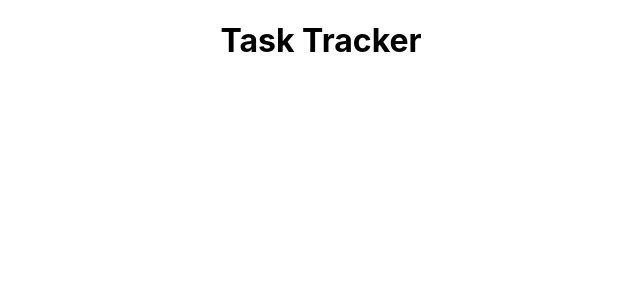
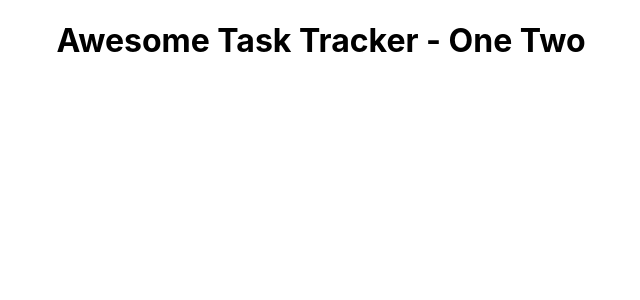
Before and after one commit to annjose/react-task-tracker, a React (Create React App) app: page / in a window 1280 px wide. Shown: the top 300 px of the page, without its empty margins (319-959 px from the left). Built offline with nearby package versions, Linux system fonts and the light colour scheme.

Commit message:
Object deconstructing

```diff
--- a/src/App.js
+++ b/src/App.js
@@ -5,7 +5,8 @@ function App() {
 
   return (
     <div className="App">
-      <Header />
+      <Header title = "Awesome" a = "One" b  ="Two"/>
+      {/* <Header /> */}
     </div>
   );
 }
--- a/src/components/Header.js
+++ b/src/components/Header.js
@@ -1,12 +1,16 @@
-const Header = () => {
+const Header = (props) => {
 
+    // object decontructing to get the contents of props
+    const {a, b} = props;
     return (
         // the following tag is HTML header tag and should be lowercase;
         // otherwise React will treat it as JSX component Header and will go infinite loop
         <header>
-            <h1>Task Tracker</h1>
+            <h1>{props.title} Task Tracker - {a} {b} </h1>
         </header>
     )
 }
 
+Header.defaultProps = { title: "Default Task Tracker" }
+
 export default Header
```
